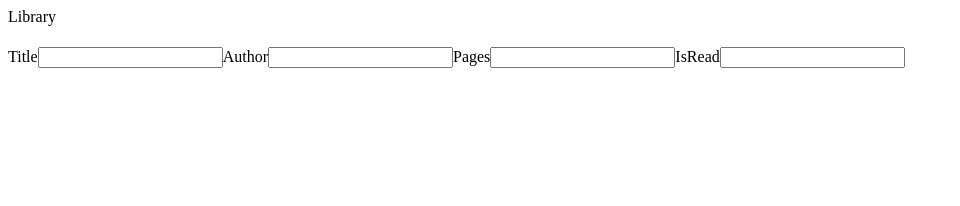
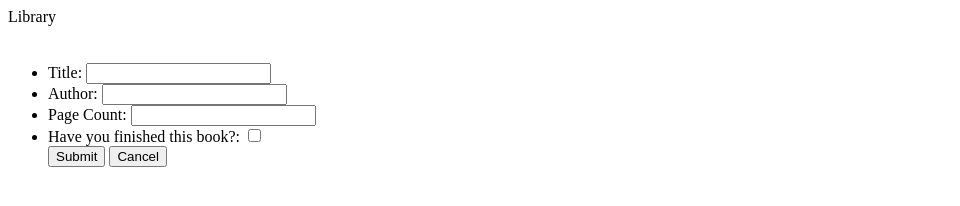
Before and after one commit to saskiabt/library, a plain HTML site: page index.html in a window 1280 px wide. Both pictures are taken after a click on the button "Create Book". Shown: the whole page, without its empty margins (0-960 px from the left). Drawn offline with Linux system fonts and the light colour scheme.

Commit message:
added basic popup form on button click. Form disappears when cancel is pressed and button reappears

```diff
--- a/index.html
+++ b/index.html
@@ -5,17 +5,41 @@
     <meta http-equiv="X-UA-Compatible" content="IE=edge">
     <meta name="viewport" content="width=device-width, initial-scale=1.0">
     <title>Library</title>
+    <link rel="stylesheet" href="styles.css">
 </head>
 <body>
     <div id = "content">
         <div id = "header">
-            <div id = "library">Library</div>
+            <div id = "title-text">Library</div>
         </div>
-        <div id = "middle-div">
+        <div id = "hero">
             <div id = "create-book-box">
                 <button id = "create-book-button">Create Book</button>
             </div>
-            <div id = "form-box"></div>
+            <div id = "popup-form">
+                <form action="/submit.php" method="post" class = "form-container">
+                    <ul>
+                        <li id="list-item-1">
+                            <label for="title">Title:</label>
+                            <input type = "text" id = "title" name='book'>
+                        </li>
+                        <li id="list-item-2">
+                            <label for="author">Author:</label>
+                            <input type = "text" id = "author" name='book'>
+                        </li>
+                        <li id="list-item-3">
+                            <label for="pages">Page Count:</label>
+                            <input type = "text" id = "pages" name='book'>
+                        </li>
+                        <li id="list-item-4">
+                            <label for="read">Have you finished this book?:</label>
+                            <input type = "checkbox" id = "read" name='book'>
+                        </li>
+                        <button type = "submit">Submit</button>
+                        <button type = "button" class = "cancel-btn">Cancel</button>
+                    </ul>
+                </form>
+            </div>
         </div>
         <div id = "footer"></div>
     </div>
--- a/script.js
+++ b/script.js
@@ -45,28 +45,48 @@ function addBookToLibrary(book) {
 const bookButton = document.getElementById("create-book-button");
 bookButton.addEventListener('click', () => {
     bookButton.style.visibility = "hidden";
+    openForm();
 
-    let form = document.createElement('form');
-        let formBox = document.getElementById('form-box');
-        formBox.appendChild(form);
-        form.setAttribute('method', "post");
-        form.setAttribute('action', 'submit.php');
+    document.querySelector("#popup-form > form > ul > button.cancel-btn").addEventListener('click', () => {
+        closeForm();
+        bookButton.style.visibility = "visible";
+    });
+});
 
-        function createForm(name) {
-            const label = document.createElement('label');
-            label.setAttribute('for', `${name}`)
-            label.innerHTML = `${name}`;
-            form.appendChild(label);
+function openForm() {
+    document.getElementById('popup-form').style.display = "block";
+}
 
-            let input = document.createElement('input');
-            form.appendChild(input);
-            input.setAttribute('type', 'text');
-            input.setAttribute('id', `${name}`);
-        }
+function closeForm() {
+    document.getElementById('popup-form').style.display = "none";
+}
+    // let form = document.createElement('form');
+    //     let formBox = document.getElementById('form-box');
+    //     formBox.appendChild(form);
+    //     form.setAttribute('method', "post");
+    //     form.setAttribute('action', 'submit.php');
 
-        createForm('Title');
-        createForm('Author');
-        createForm('Pages');
-        createForm('IsRead');
+    //     function createForm(name) {
+    //         const bullet = document.createElement('ul');
+    //         form.appendChild(bullet)
+    //         const label = document.createElement('label');
+    //         label.setAttribute('for', `${name}`)
+    //         label.innerHTML = `${name}`;
+    //         bullet.appendChild(label);
 
-});
+    //         let input = document.createElement('input');
+    //         bullet.appendChild(input);
+    //         input.setAttribute('type', 'text');
+    //         input.setAttribute('id', `${name}`);
+    //         input.setAttribute('name', `${name}`);
+    //     }
+
+    //     createForm('Title');
+    //     createForm('Author');
+    //     createForm('Pages');
+    //     createForm('isRead');
+    //         document.querySelector("#isRead").setAttribute('type', "checkbox");
+    //         document.querySelector("#form-box > form > ul:nth-child(4) > label").innerHTML = 'Have you already read this book?'
+
+
+    //     formBox.appendChild(document.createElement('ul'));
--- a/styles.css
+++ b/styles.css
@@ -0,0 +1,3 @@
+#popup-form {
+    display: none;
+}
```
